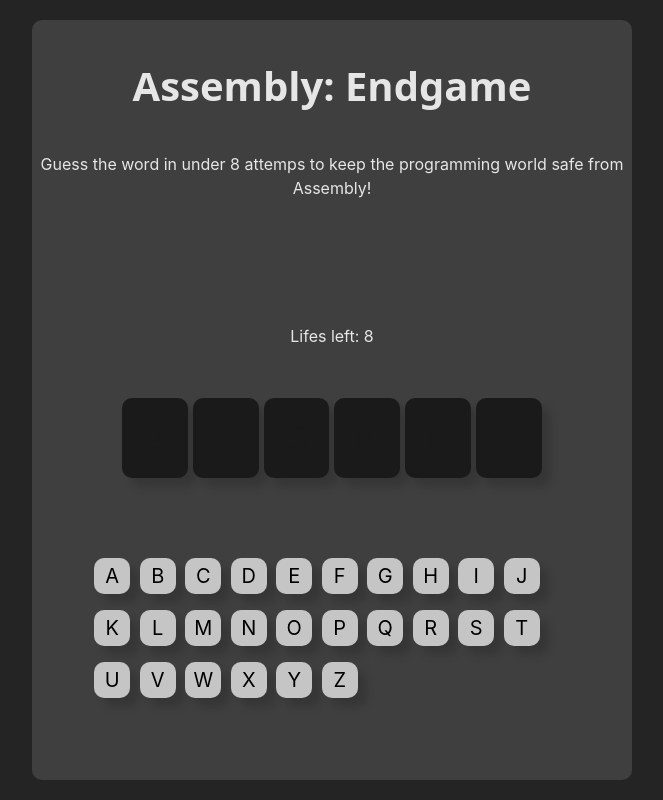
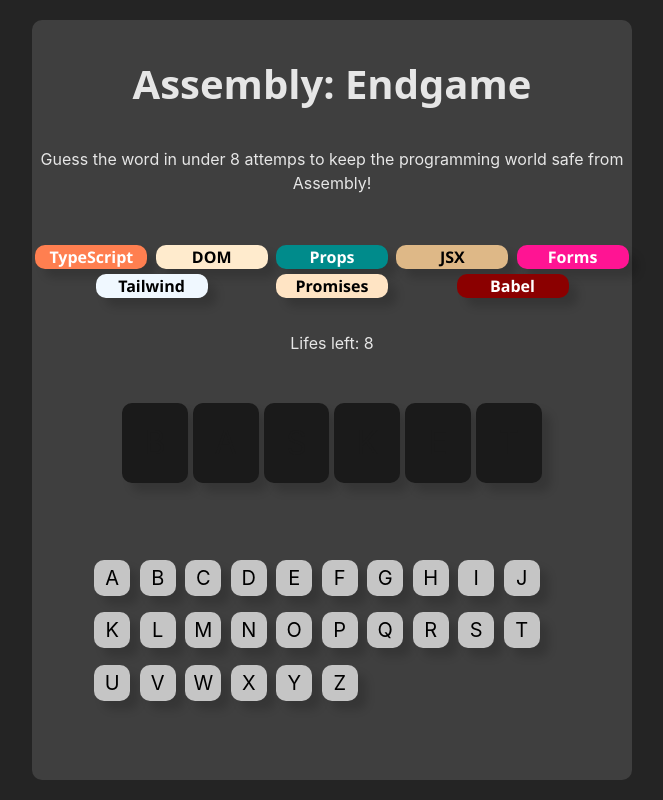
Before and after one commit to wesleyajavon/assembly-react-endgame, a React (Vite) app in the folder assembly-endgame/: page / in a window 1280 px wide. Shown: the whole page, without its empty margins (308-971 px from the left). Built offline with nearby package versions, Linux system fonts and the light colour scheme.

Commit message:
visual lifes

```diff
--- /dev/null
+++ b/assembly-endgame/programmingLanguages.json
@@ -0,0 +1,33 @@
+{
+    "popular_programming_languages": [
+      { "key": "term_1", "name": "React", "backgroundColor": "DarkSlateBlue", "color": "white" },
+      { "key": "term_2", "name": "JavaScript", "backgroundColor": "Aqua", "color": "black" },
+      { "key": "term_3", "name": "TypeScript", "backgroundColor": "Coral", "color": "white" },
+      { "key": "term_4", "name": "JSX", "backgroundColor": "BurlyWood", "color": "black" },
+      { "key": "term_5", "name": "Redux", "backgroundColor": "BlueViolet", "color": "white" },
+      { "key": "term_6", "name": "State", "backgroundColor": "Cornsilk", "color": "black" },
+      { "key": "term_7", "name": "Props", "backgroundColor": "DarkCyan", "color": "white" },
+      { "key": "term_8", "name": "Hooks", "backgroundColor": "AntiqueWhite", "color": "black" },
+      { "key": "term_9", "name": "useEffect", "backgroundColor": "DarkOrange", "color": "white" },
+      { "key": "term_10", "name": "useState", "backgroundColor": "Chartreuse", "color": "black" },
+      { "key": "term_11", "name": "Components", "backgroundColor": "CadetBlue", "color": "white" },
+      { "key": "term_12", "name": "Virtual DOM", "backgroundColor": "Cyan", "color": "black" },
+      { "key": "term_13", "name": "DOM", "backgroundColor": "BlanchedAlmond", "color": "black" },
+      { "key": "term_14", "name": "Babel", "backgroundColor": "DarkRed", "color": "white" },
+      { "key": "term_15", "name": "Webpack", "backgroundColor": "Azure", "color": "black" },
+      { "key": "term_16", "name": "ES6", "backgroundColor": "Blue", "color": "white" },
+      { "key": "term_17", "name": "Async", "backgroundColor": "CornflowerBlue", "color": "white" },
+      { "key": "term_18", "name": "Promises", "backgroundColor": "Bisque", "color": "black" },
+      { "key": "term_19", "name": "Fetch API", "backgroundColor": "DarkMagenta", "color": "white" },
+      { "key": "term_20", "name": "Axios", "backgroundColor": "Beige", "color": "black" },
+      { "key": "term_21", "name": "NPM", "backgroundColor": "DarkGreen", "color": "white" },
+      { "key": "term_22", "name": "Yarn", "backgroundColor": "Aquamarine", "color": "black" },
+      { "key": "term_23", "name": "Vite", "backgroundColor": "DarkViolet", "color": "white" },
+      { "key": "term_24", "name": "Tailwind", "backgroundColor": "AliceBlue", "color": "black" },
+      { "key": "term_26", "name": "Next.js", "backgroundColor": "Crimson", "color": "white" },
+      { "key": "term_27", "name": "Routing", "backgroundColor": "DarkSlateGray", "color": "white" },
+      { "key": "term_28", "name": "useContext", "backgroundColor": "DarkSeaGreen", "color": "black" },
+      { "key": "term_29", "name": "Event Handling", "backgroundColor": "DarkKhaki", "color": "black" },
+      { "key": "term_30", "name": "Forms", "backgroundColor": "DeepPink", "color": "white" }
+    ]
+  }
--- a/assembly-endgame/src/App.jsx
+++ b/assembly-endgame/src/App.jsx
@@ -15,6 +15,7 @@
   const [keys, setKeys] = useState(() => generateKeys());
   const [word, setWord] = useState([]); // Start empty until data is fetched
   const [wordArray, setWordArray] = useState([]);
+  const [progArray, setProgArray] = useState([]);
   const wordKey = useRef(null);
   const [lifes, setLifes] = useState(8);
   const redirectButton = useRef(null)
@@ -49,6 +50,17 @@
     }
 
   }, [gameWon, gameLost])
+
+  useEffect(() => {
+    fetch("/programmingLanguages.json")
+      .then((res) => res.json())
+      .then((data) => {
+        // Generate a word once we have the list
+        setProgArray(data.popular_programming_languages.sort(() => 0.5 - Math.random()).slice(0, 8))
+      })
+      .catch((err) => console.error("Error fetching words:", err));
+
+  }, [])
 
   function generateKeys() {
     const alphabet = "ABCDEFGHIJKLMNOPQRSTUVWXYZ".split("");
@@ -91,8 +103,17 @@
 
     if (!isInWord) {
       setLifes(prev => prev - 1);
+      disableLanguage(lifes * (-1) + 8)
     }
 
+  }
+
+  function disableLanguage(index) {
+    setProgArray(oldLang =>
+      oldLang.map((item, itemIndex) =>
+        itemIndex == index ? { ...item, disabled: true } : item
+      )
+    )
   }
 
   function rollWords() {
@@ -109,6 +130,12 @@
     )
 
     setLifes(8)
+    setProgArray(progArray => progArray.map(progLang => ({
+      ...progLang,
+      disabled: false
+    })))
+
+
 
   }
 
@@ -133,6 +160,22 @@
       ref={wordKey}
     />)
 
+  const langElements = progArray.map((lang, index) => {
+
+    const styles = {
+      backgroundColor: lang.backgroundColor,
+      color: lang.color,
+      cursor: lang.disabled ? "not-allowed" : "default",
+      opacity: lang.disabled ? 0.5 : 1,
+
+    }
+
+
+    return (
+      <span style={styles} key={index}> {lang.name} </span>
+    )
+  })
+
   return (
     <span>
 
@@ -142,18 +185,31 @@
         <h1 className='title'>Assembly: Endgame</h1>
         <p className='instructions'>Guess the word in under 8 attemps to keep the programming world safe from Assembly!</p>
 
-        <div aria-live="polite" className='win'>
-          {gameWon && <p>Congratulations! You've won! Press "New Game" to start again.</p>}
-        </div>
+        {gameWon &&
+          <div aria-live="polite" className='win'>
+            {<p>Congratulations! You've won! Press "New Game" to start again.</p>}
+          </div>}
 
-        <div aria-live="polite" className='lose'>
-          {gameLost && <p>Too bad! You've lost! Press "New Game" to start again.</p>}
-        </div>
+        {gameLost &&
+          <div aria-live="polite" className='lose'>
+            {gameLost && <p>Too bad! You've lost! Press "New Game" to start again.</p>}
+          </div>
+        }
+
+
+        <section className='language-container'>
+
+          {langElements}
+
+        </section>
+
 
         <p className='instructions'>Lifes left: {lifes} </p>
         <span className='letter-container'>
           {wordElements}
         </span>
+
+
 
         <div className='key-container'>
           {keysElements}
--- a/assembly-endgame/src/index.css
+++ b/assembly-endgame/src/index.css
@@ -83,6 +83,27 @@
   margin-bottom: 40px;
 }
 
+.language-container {
+  display: flex;
+  flex-wrap: wrap;
+  justify-content: space-evenly;
+  gap: 5px;
+
+
+}
+
+.language-container span {
+  display: flex;
+  box-shadow: 9px 9px 9px rgba(0, 0, 0, 0.15);
+  border-radius: 10px;
+  border: none;
+  width: 14vh;
+  height: 3vh;
+  font-weight: 900;
+  font-family:'Segoe UI', Tahoma, Geneva, Verdana, sans-serif;
+  font-display: center;
+  justify-content: center
+}
 
 
 button {
```
Also changed, not shown: 1 other file (tests, documents, lock files or other folders).
